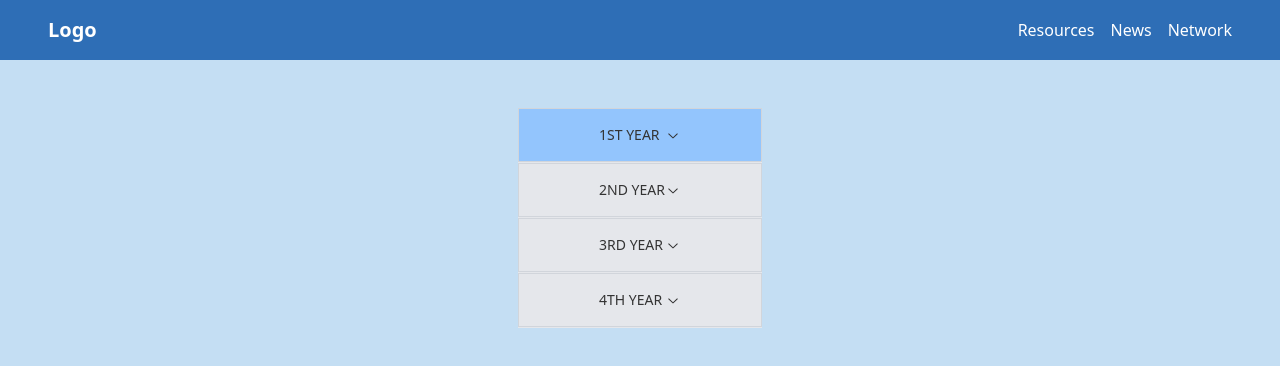
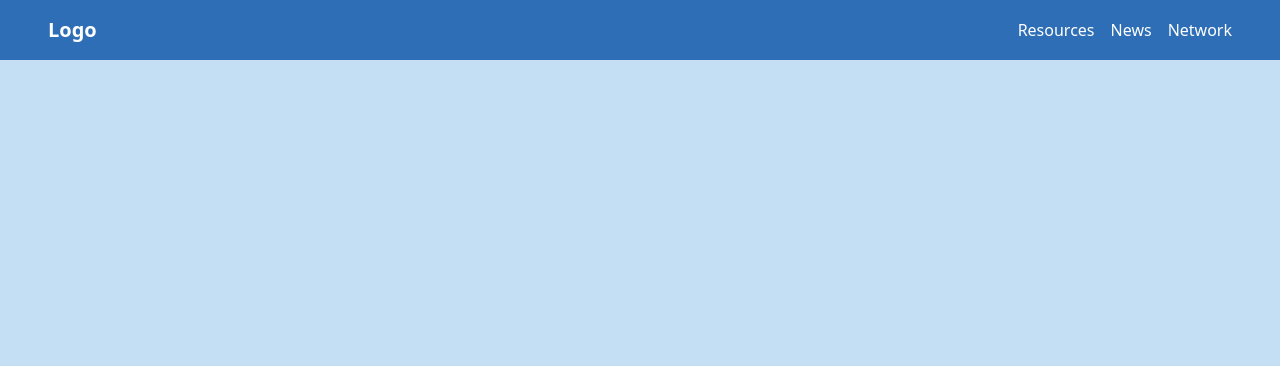
Before and after one commit to himanshuraimau/college-nexus, a Next.js app: page / in a window 1280 px wide. Shown: the top 366 px of the page. Built offline with nearby package versions, Linux system fonts and the light colour scheme; a web font is replaced by a local one.

Commit message:
remove the acc

```diff
--- a/src/app/first-year/page.tsx
+++ /dev/null
@@ -1,16 +0,0 @@
-import React from 'react'
-import FirstYear from "@/components/my-comp/firstYear"
-import Navbar from '@/components/navBar'
-
-const firstyear = () => {
-  return (
-    <div>
-
-       <Navbar/>
-        <FirstYear/>
-
-    </div>
-  )
-}
-
-export default firstyear
--- a/src/app/page.tsx
+++ b/src/app/page.tsx
@@ -1,15 +1,11 @@
-import { AccordionDemo } from "@/components/my-comp/myAcc";
 import Navbar from "@/components/navBar";
-import { Button } from "@/components/ui/button";
 import Link from "next/link";
 
 export default function Home() {
   return (
     <div className="h-screen w-full bg-background text-text font-sans">
       <Navbar  />
-      <div className=" text-text space-y-4">
-               <AccordionDemo/>
-      </div>
+
     </div>
   );
 }
--- a/src/components/my-comp/firstYear.tsx
+++ /dev/null
@@ -1,62 +0,0 @@
-import React from 'react';
-import {
-  Accordion,
-  AccordionContent,
-  AccordionItem,
-  AccordionTrigger,
-} from "@/components/ui/accordion";
-import Link from "next/link";
-
-const subjects1 = ['MATHS(CIVIL)','MATHS(CSE)','MATHS(MECH)','MATHS(ECE)']
-
-
-const FirstYear = () => {
-  return (
-  <div className='flex flex-col'>
-    <div className="pt-12 w-full flex flex-col justify-center items-center">
-      <Accordion type="single" collapsible>
-        {subjects1.map((subject, index) => (
-          <AccordionItem key={index} value={`item-${index}`}>
-            <AccordionTrigger className="pl-20 pr-20 bg-blue-300 border border-gray-300 hover:bg-nav">
-              {subject}
-            </AccordionTrigger>
-            <AccordionContent className="border border-gray-300">
-              <Accordion type="single" collapsible>
-                <AccordionItem value={`item-${index}-notes`}>
-                  <AccordionTrigger className="pl-20 pr-20 bg-blue-200 border border-gray-300 hover:bg-nav">
-                    NOTES
-                  </AccordionTrigger>
-                  <AccordionContent className="pl-20 pr-20 bg-white border border-gray-300">
-                    {/* Add content for NOTES */}
-                    Content for {subject} Notes
-                  </AccordionContent>
-                </AccordionItem>
-                <AccordionItem value={`item-${index}-qb`}>
-                  <AccordionTrigger className="pl-20 pr-20 bg-blue-200 border border-gray-300 hover:bg-nav">
-                    QUESTION BANK
-                  </AccordionTrigger>
-                  <AccordionContent className="pl-20 pr-20 bg-white border border-gray-300">
-                    {/* Add content for QUESTION BANK */}
-                    Content for {subject} Question Bank
-                  </AccordionContent>
-                </AccordionItem>
-                <AccordionItem value={`item-${index}-pyqs`}>
-                  <AccordionTrigger className="pl-20 pr-20 bg-blue-200 border border-gray-300 hover:bg-nav">
-                    PYQS
-                  </AccordionTrigger>
-                  <AccordionContent className="pl-20 pr-20 bg-white border border-gray-300">
-                    {/* Add content for PYQS */}
-                    Content for {subject} PYQS
-                  </AccordionContent>
-                </AccordionItem>
-              </Accordion>
-            </AccordionContent>
-          </AccordionItem>
-        ))}
-      </Accordion>
-    </div>
-    </div>
-  );
-};
-
-export default FirstYear;
--- a/src/components/my-comp/myAcc.tsx
+++ /dev/null
@@ -1,64 +0,0 @@
-"use client"
-import {
-  Accordion,
-  AccordionContent,
-  AccordionItem,
-  AccordionTrigger,
-} from "@/components/ui/accordion";
-import Link from "next/link";
-
-function AccordionDemo() {
-  return (
-    <>
-    <div className="pt-12 w-full flex flex-col justify-center items-center">
-      <Accordion type="single" collapsible>
-        <AccordionItem value="item-1">
-          <AccordionTrigger className="pl-20 pr-20 bg-blue-300 border border-gray-300 hover:bg-nav">
-            1ST YEAR
-          </AccordionTrigger>
-          <AccordionContent className="pl-20 pr-20 bg-white border border-gray-300">
-            <Link href="/first-year">
-                ALL SUBJECTS
-            </Link>
-          </AccordionContent>
-        </AccordionItem>
-
-        <AccordionItem value="item-2">
-          <AccordionTrigger className="pl-20 pr-20 bg-gray-200 border border-gray-300 hover:bg-gray-300">
-            2ND YEAR
-          </AccordionTrigger>
-          <AccordionContent className="pl-20 pr-20 bg-white border border-gray-300">
-            <Link href="/second-year">
-              SUBJECTS
-            </Link>
-          </AccordionContent>
-        </AccordionItem>
-
-        <AccordionItem value="item-3">
-          <AccordionTrigger className="pl-20 pr-20 bg-gray-200 border border-gray-300 hover:bg-gray-300">
-            3RD YEAR
-          </AccordionTrigger>
-          <AccordionContent className="pl-20 pr-20 bg-white border border-gray-300">
-            <Link href="/third-year">
-              SUBJECTS
-            </Link>
-          </AccordionContent>
-        </AccordionItem>
-
-        <AccordionItem value="item-4">
-          <AccordionTrigger className=" pl-20 pr-20 bg-gray-200 border border-gray-300 hover:bg-gray-300">
-            4TH YEAR
-          </AccordionTrigger>
-          <AccordionContent className="pl-20 pr-20 bg-white border border-gray-300">
-            <Link href="/fourth-year">
-               SUBJECTS
-            </Link>
-          </AccordionContent>
-        </AccordionItem>
-      </Accordion>
-    </div>
-    </>
-  );
-}
-
-export { AccordionDemo };
--- a/src/components/ui/accordion.tsx
+++ /dev/null
@@ -1,57 +0,0 @@
-"use client"
-
-import * as React from "react"
-import * as AccordionPrimitive from "@radix-ui/react-accordion"
-import { ChevronDownIcon } from "@radix-ui/react-icons"
-
-import { cn } from "@/lib/utils"
-
-const Accordion = AccordionPrimitive.Root
-
-const AccordionItem = React.forwardRef<
-  React.ElementRef<typeof AccordionPrimitive.Item>,
-  React.ComponentPropsWithoutRef<typeof AccordionPrimitive.Item>
->(({ className, ...props }, ref) => (
-  <AccordionPrimitive.Item
-    ref={ref}
-    className={cn("border-b", className)}
-    {...props}
-  />
-))
-AccordionItem.displayName = "AccordionItem"
-
-const AccordionTrigger = React.forwardRef<
-  React.ElementRef<typeof AccordionPrimitive.Trigger>,
-  React.ComponentPropsWithoutRef<typeof AccordionPrimitive.Trigger>
->(({ className, children, ...props }, ref) => (
-  <AccordionPrimitive.Header className="flex">
-    <AccordionPrimitive.Trigger
-      ref={ref}
-      className={cn(
-        "flex flex-1 items-center justify-between py-4 text-sm font-medium transition-all hover:underline [&[data-state=open]>svg]:rotate-180",
-        className
-      )}
-      {...props}
-    >
-      {children}
-      <ChevronDownIcon className="h-4 w-4 shrink-0 text-muted-foreground transition-transform duration-200" />
-    </AccordionPrimitive.Trigger>
-  </AccordionPrimitive.Header>
-))
-AccordionTrigger.displayName = AccordionPrimitive.Trigger.displayName
-
-const AccordionContent = React.forwardRef<
-  React.ElementRef<typeof AccordionPrimitive.Content>,
-  React.ComponentPropsWithoutRef<typeof AccordionPrimitive.Content>
->(({ className, children, ...props }, ref) => (
-  <AccordionPrimitive.Content
-    ref={ref}
-    className="overflow-hidden text-sm data-[state=closed]:animate-accordion-up data-[state=open]:animate-accordion-down"
-    {...props}
-  >
-    <div className={cn("pb-4 pt-0", className)}>{children}</div>
-  </AccordionPrimitive.Content>
-))
-AccordionContent.displayName = AccordionPrimitive.Content.displayName
-
-export { Accordion, AccordionItem, AccordionTrigger, AccordionContent }
```
